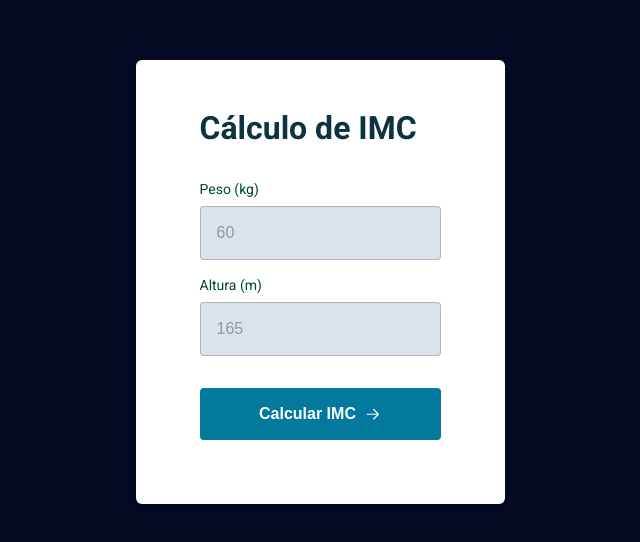
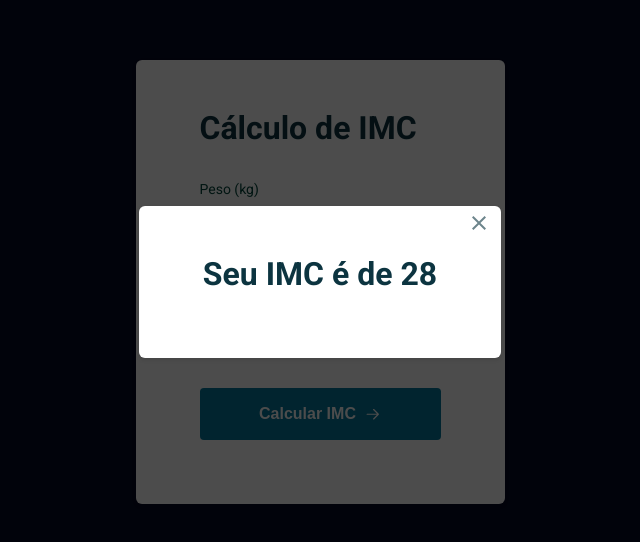
Before and after one commit to Thalys001/BMI-calculator-js, a website built with Vite: page index.html in a window 1280 px wide. Shown: the part 118-660 px from the top of the page, without its empty margins (320-960 px from the left). Built offline with nearby package versions, Linux system fonts and the light colour scheme.

Commit message:
feat: added modal

```diff
--- a/index.html
+++ b/index.html
@@ -33,5 +33,16 @@
         </form>
       </main>
     </div>
+
+    <div class="modal-wrapper open">
+      <div class="modal card">
+        <h2 class="title">
+          Seu IMC é de 28
+          <button class="close">
+            <img src="./assets/close.svg" alt="imagem para fechar o popup" />
+          </button>
+        </h2>
+      </div>
+    </div>
   </body>
 </html>
--- a/style.css
+++ b/style.css
@@ -89,7 +89,7 @@ form input::placeholder {
   margin-top: 1rem;
 }
 
-button {
+form button {
   margin-top: 2rem !important;
   padding: 1rem;
   width: 100%;
@@ -111,6 +111,45 @@ button {
   transition: background 0.3s;
 }
 
-button:hover {
+form button:hover {
   background: var(--bg-button-hover);
 }
+
+/* modal */
+.modal-wrapper.open {
+  opacity: 1;
+  visibility: visible;
+}
+
+.modal-wrapper {
+  position: absolute;
+  inset: 0;
+  background: rgba(0, 0, 0, 0.7);
+
+  display: grid;
+  place-content: center;
+
+  opacity: 0;
+  visibility: hidden;
+}
+
+.modal {
+  position: relative;
+}
+
+.modal button {
+  background: none;
+  border: none;
+
+  position: absolute;
+  top: 0.3125rem;
+  right: 0.625rem;
+
+  cursor: pointer;
+
+  transition: transform 0.3s;
+}
+
+.modal button:hover {
+  transform: scale(1.1);
+}
```
Also changed, not shown: assets/close.svg (added).
